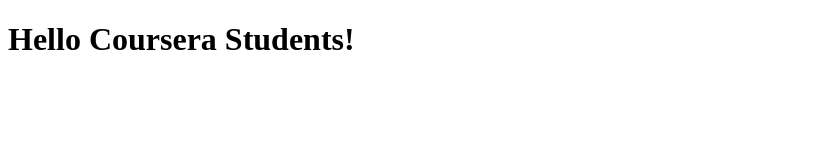
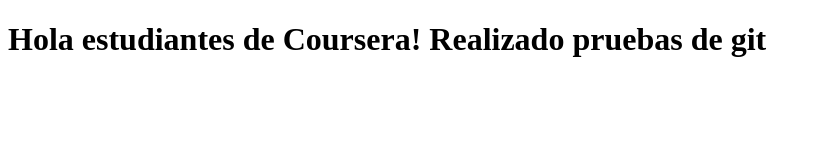
Before and after one commit to reketox/coursera-test, a plain HTML site: page index.html in a window 1280 px wide. Shown: the whole page, without its empty margins (0-821 px from the left). Drawn offline with Linux system fonts and the light colour scheme.

Commit message:
Siguiente version del archivo web

```diff
--- a/index.html
+++ b/index.html
@@ -2,9 +2,9 @@
 <html lang="en" dir="ltr">
   <head>
     <meta charset="utf-8">
-    <title>Hello Coursera</title>
+    <title>Hola Coursera</title>
   </head>
   <body>
-    <h1>Hello Coursera Students!</h1>
+    <h1>Hola estudiantes de Coursera! Realizado pruebas de git</h1>
   </body>
 </html>
```
